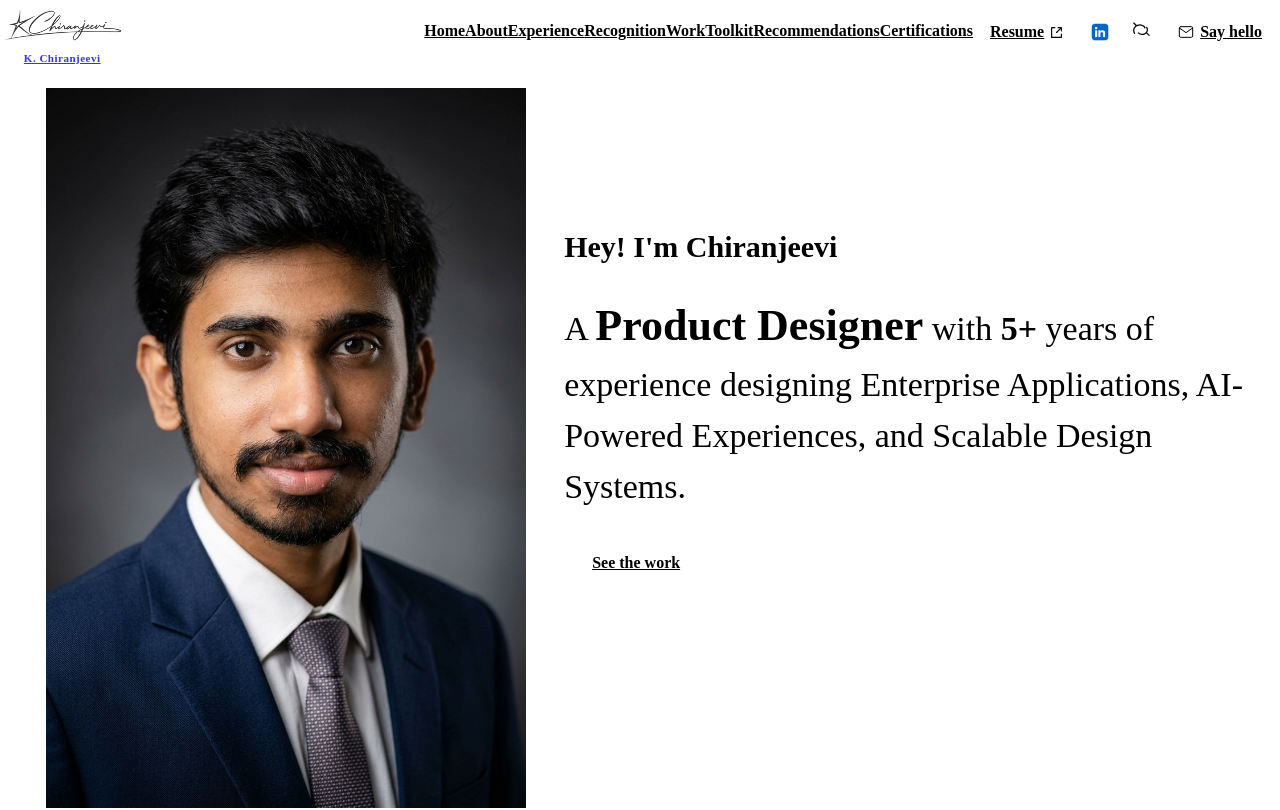
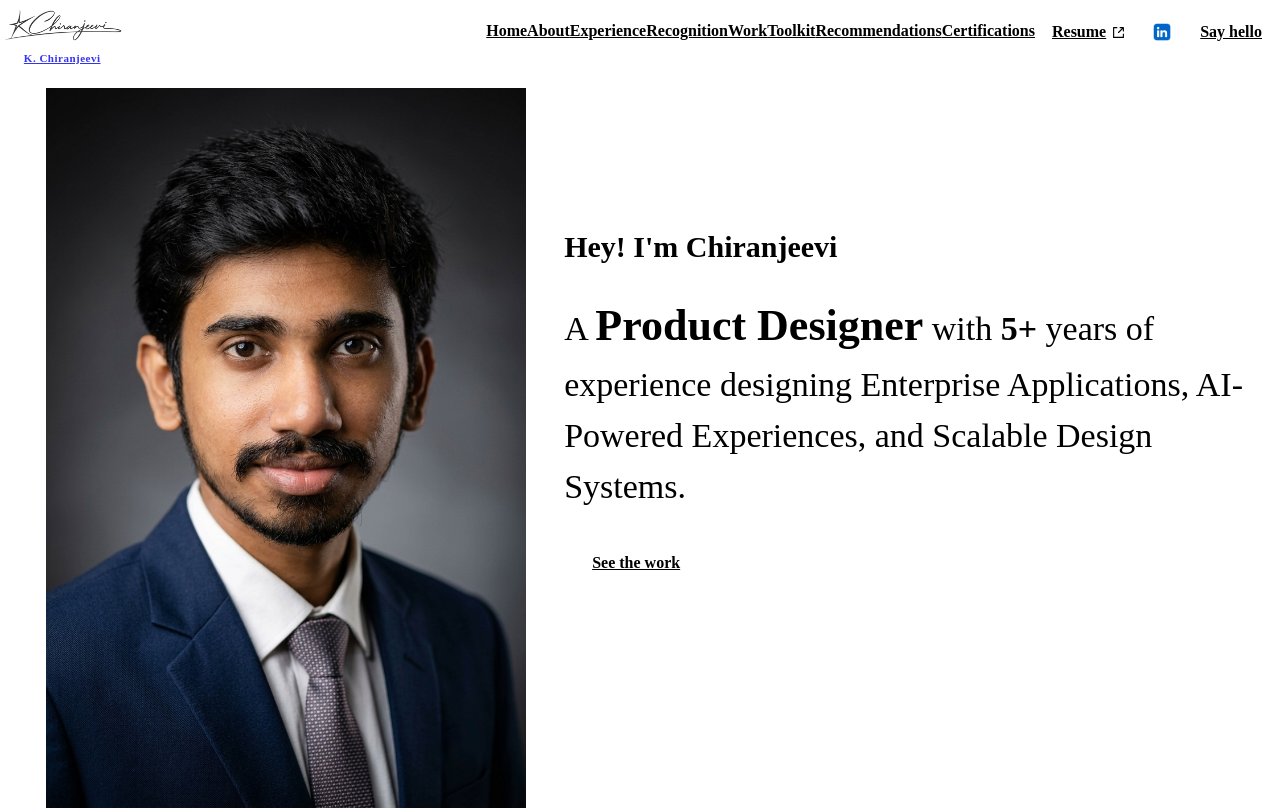
Before and after one commit to Chiranjeevi-sai-charan/portfolio, a React (Vite) app: page / in a window 1280 px wide. Shown: the top 810 px of the page. Built offline with nearby package versions, Linux system fonts and the light colour scheme; the HTML template or start-up script is replaced by a standard one; a web font is replaced by a local one.

Commit message:
Revert "Add phone call button and email icon to navigation"
This reverts commit 7bb0bedb7211a55d9842206f57efddb4f5b4b829.

```diff
--- a/src/components/Nav.jsx
+++ b/src/components/Nav.jsx
@@ -62,24 +62,9 @@ export default function Nav() {
           <img src={linkedinLogo} alt="" className={styles.linkedinIcon} />
         </a>
         <a
-          href="tel:+8500518015"
-          className={styles.iconLink}
-          aria-label="Call me"
-          data-cursor-label="Call"
-        >
-          <svg viewBox="0 0 24 24" fill="currentColor" className={styles.phoneIcon}>
-            <path d="M17.92 7.02C17.45 6.18 16.84 5.46 16.07 4.91C15.3 4.36 14.41 3.97 13.46 3.75C12.51 3.53 11.51 3.49 10.55 3.62C9.59 3.75 8.68 4.06 7.86 4.53C7.04 5 6.32 5.6 5.77 6.31C5.22 7.02 4.84 7.81 4.64 8.65C4.44 9.49 4.43 10.36 4.59 11.2C4.75 12.04 5.08 12.83 5.55 13.54M10.07 13.02C10.9 13.85 11.97 14.44 13.15 14.72C14.33 15 15.54 14.97 16.7 14.62C17.86 14.27 18.88 13.62 19.62 12.73C20.36 11.84 20.78 10.75 20.84 9.63C20.9 8.51 20.6 7.4 19.96 6.44M7.86 4.53L4.59 1.26M19.62 12.73L22.89 16" stroke="currentColor" strokeWidth="1.5" strokeLinecap="round" strokeLinejoin="round" fill="none" />
-          </svg>
-        </a>
-        <a
           href="mailto:98charan@gmail.com?subject=Let%27s%20talk&body=Hi%20Chiranjeevi%2C%0A%0A"
           className={styles.cta}
-          data-cursor-label="Email"
         >
-          <svg viewBox="0 0 24 24" fill="none" aria-hidden="true" className={styles.emailIcon}>
-            <path d="M4 4h16c1.1 0 2 .9 2 2v12c0 1.1-.9 2-2 2H4c-1.1 0-2-.9-2-2V6c0-1.1.9-2 2-2z" stroke="currentColor" strokeWidth="1.5" strokeLinecap="round" strokeLinejoin="round" />
-            <path d="M2 6l10 7 10-7" stroke="currentColor" strokeWidth="1.5" strokeLinecap="round" strokeLinejoin="round" />
-          </svg>
           Say hello
         </a>
       </div>
--- a/src/components/Nav.module.css
+++ b/src/components/Nav.module.css
@@ -63,20 +63,12 @@
   border-color: var(--accent);
 }
 .cta {
-  display: flex;
-  align-items: center;
-  gap: 6px;
   background: var(--ink);
   color: var(--bg);
   padding: 9px 18px;
   border-radius: 999px;
   font-size: var(--fs-small);
   font-weight: 700;
-}
-.emailIcon {
-  width: 16px;
-  height: 16px;
-  flex-shrink: 0;
 }
 .links a.resumeCta {
   display: flex;
@@ -117,11 +109,6 @@
   width: 22px;
   height: 22px;
   border-radius: 5px;
-  display: block;
-}
-.links a.iconLink .phoneIcon {
-  width: 20px;
-  height: 20px;
   display: block;
 }
 .links a.iconLink:hover {
```
